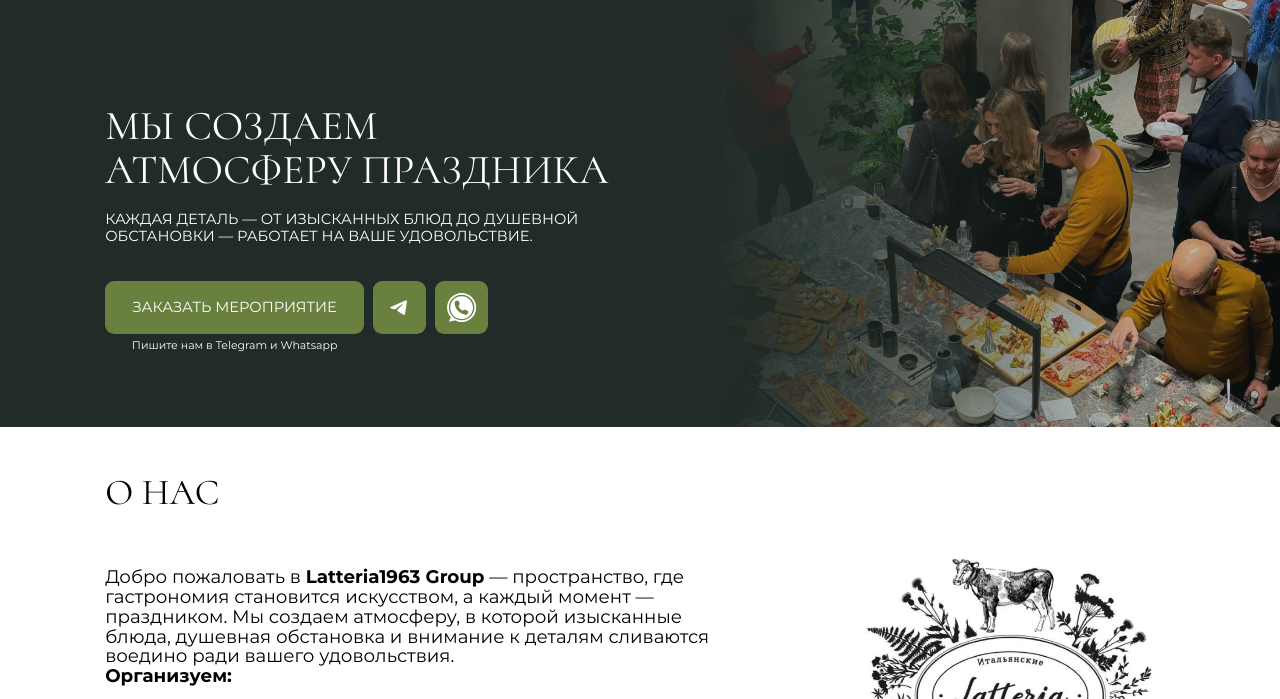
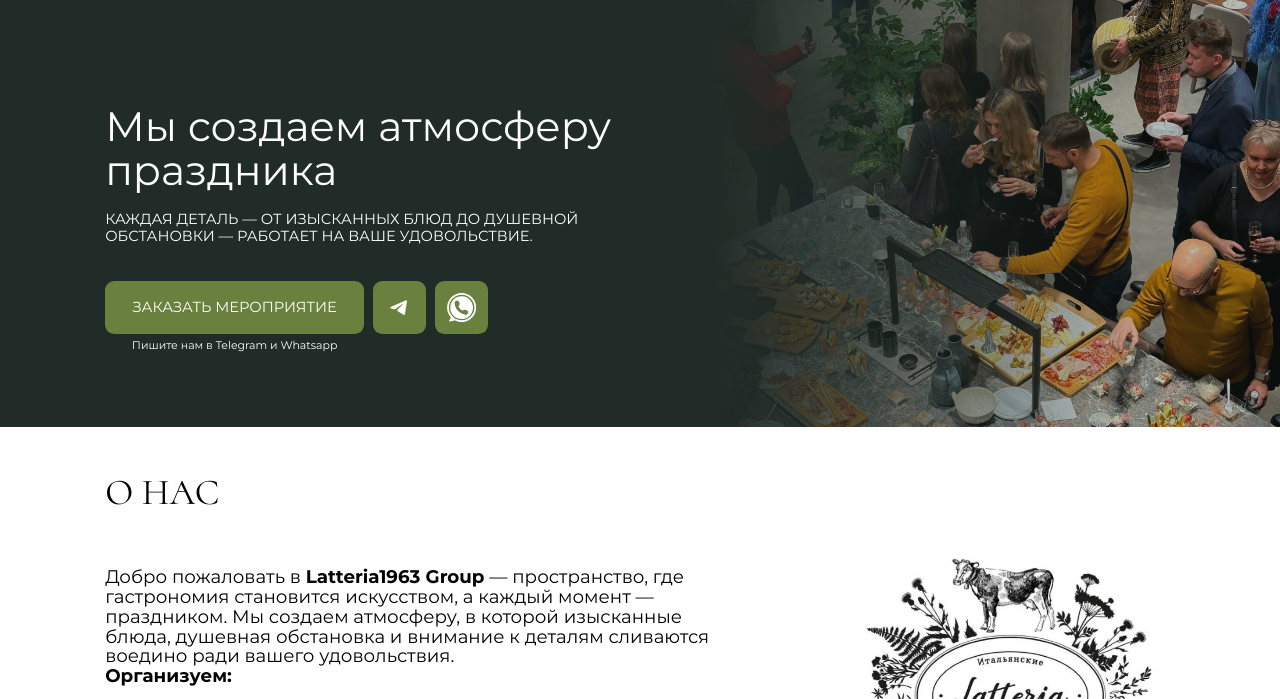
Before and after one commit to Daniil-Fox/banket, a website: page docs/index.html in a window 1280 px wide. Shown: the part 101-800 px from the top of the page. Drawn offline with Linux system fonts and the light colour scheme.

Commit message:
fixed some

```diff
--- a/src/scss/components/_hero.scss
+++ b/src/scss/components/_hero.scss
@@ -47,11 +47,9 @@
   &__title {
     margin: 0;
     margin-bottom: 2rem;
-    font-family: var(--second-family);
     font-weight: 400;
     font-size: 4.5rem;
     line-height: 108%;
-    text-transform: uppercase;
     color: #fff;
 
     @include mobile {
```
Also changed, not shown: docs/css/main.css, 1 other file.
